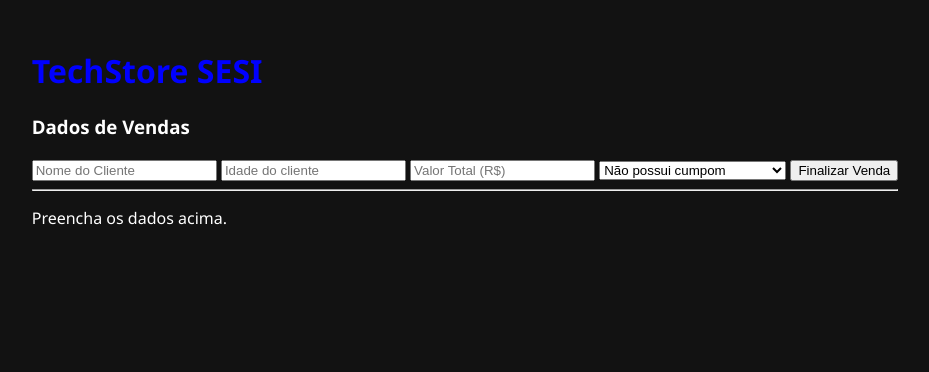
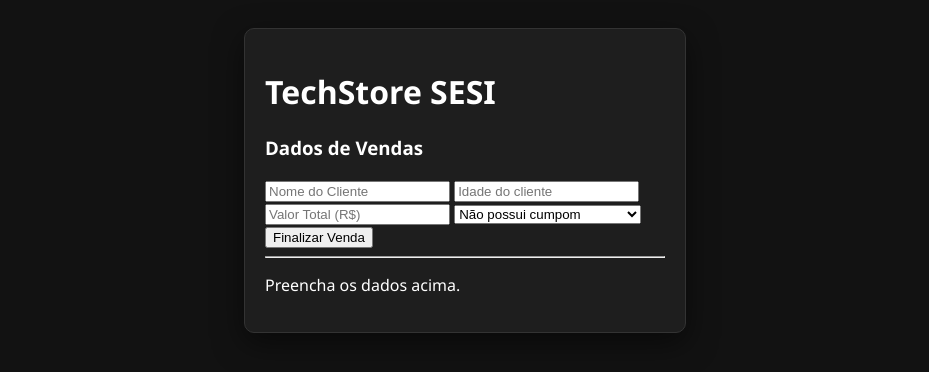
Before and after one commit to GustavoGarlet/FrontEnd_SESI, a plain HTML site: page index.html in a window 1280 px wide. Shown: the whole page, without its empty margins (175-1104 px from the left). Drawn offline with Linux system fonts and the light colour scheme.

Commit message:
estilizemos a div (Container)

```diff
--- a/style.css
+++ b/style.css
@@ -6,6 +6,11 @@ body{
     justify-content: center;
     padding: 20px;
 }
-h1{
-    color: blue;
+.container {
+    width: 400px;
+    background-color: #1e1e1e;
+    padding: 20px;
+    border-radius: 10px;
+    border: 1px solid #333;
+    box-shadow: 0 10px 30px rgba(0,0,0,0.5);
 }
```
